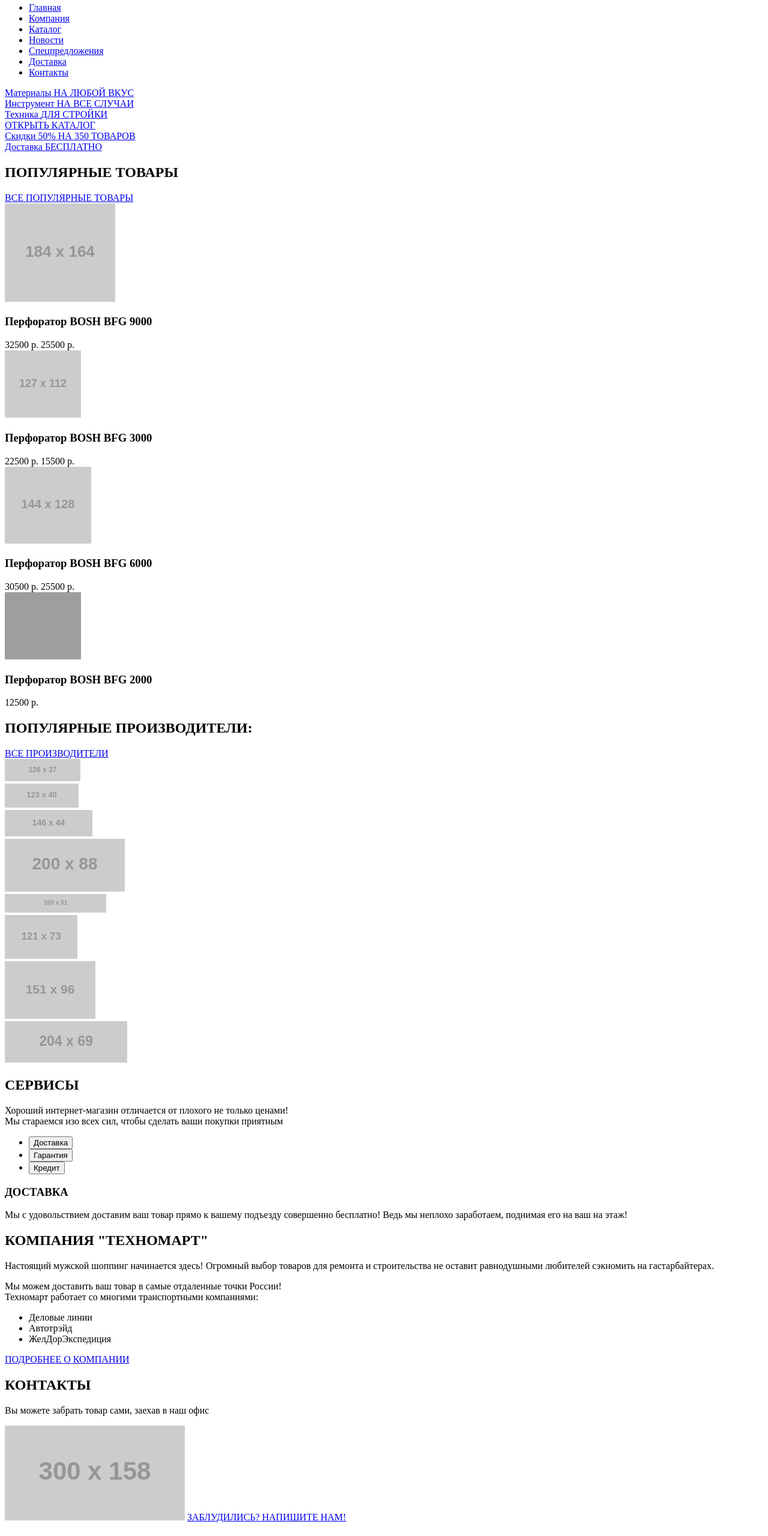
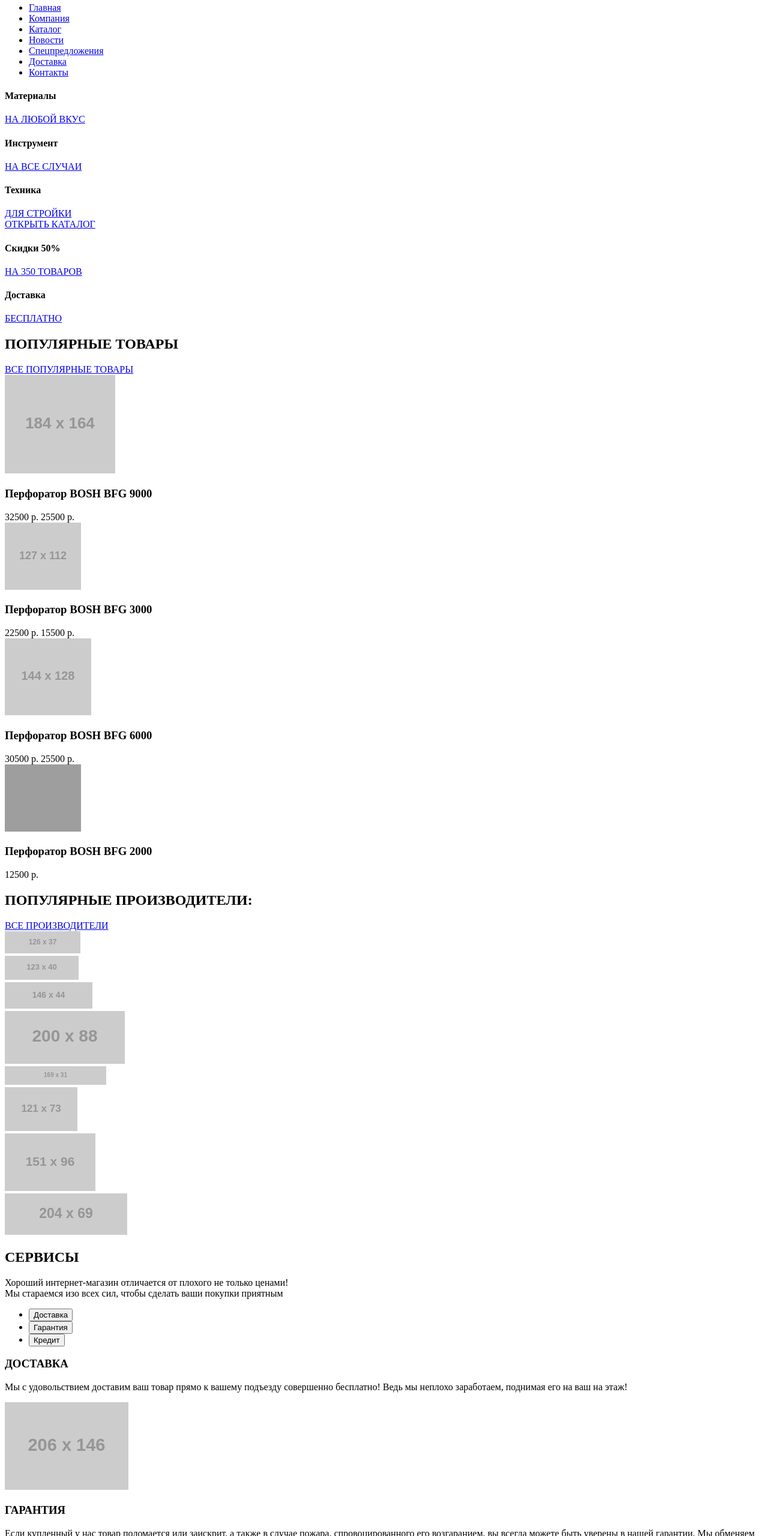
Before and after one commit to PavelMishin/128741-technomart, a plain HTML site: page index.html in a window 1280 px wide. Shown: the part 240-2800 px from the top of the page at 60% size. Drawn offline with Linux system fonts and the light colour scheme; grey boxes are pictures that could not be loaded; placeholder pictures from the web are drawn by us.

Commit message:
исправил замечания

```diff
--- a/index.html
+++ b/index.html
@@ -68,46 +68,36 @@
     </header>
     <main>
       <div class="container">
-        <section>
+        <section class="quick-menu">
           <div class="materials">
-            <a href="#">
-              <span>Материалы</span>
-              <span>НА ЛЮБОЙ ВКУС</span>
-            </a>
+            <h4>Материалы</h4>
+            <a href="#">НА ЛЮБОЙ ВКУС</a>
           </div>
           <div class="instruments">
-            <a href="#">
-              <span>Инструмент</span>
-              <span>НА ВСЕ СЛУЧАИ</span>
-            </a>
+            <h4>Инструмент</h4>
+            <a href="#">НА ВСЕ СЛУЧАИ</a>
           </div>
           <div class="technics">
-            <a href="#">
-              <span>Техника</span>
-              <span>ДЛЯ СТРОЙКИ</span>
-            </a>
+            <h4>Техника</h4>
+            <a href="#">ДЛЯ СТРОЙКИ</a>
           </div>
           <div class="slider">
             <a href="#">ОТКРЫТЬ КАТАЛОГ</a>
           </div>
           <div class="materials">
-            <a href="#">
-              <span>Скидки 50%</span>
-              <span>НА 350 ТОВАРОВ</span>
-            </a>
+            <h4>Скидки 50%</h4>
+            <a href="#">НА 350 ТОВАРОВ</a>
           </div>
           <div class="materials">
-            <a href="#">
-              <span>Доставка</span>
-              <span>БЕСПЛАТНО</span>
-            </a>
+            <h4>Доставка</h4>
+            <a href="#">БЕСПЛАТНО</a>
           </div>
         </section>
-        <section>
+        <section class="popular-goods-header">
           <h2>ПОПУЛЯРНЫЕ ТОВАРЫ</h2>
           <a href="#">ВСЕ ПОПУЛЯРНЫЕ ТОВАРЫ</a>
         </section>
-        <section>
+        <section class="popular-goods-main">
           <article class="goods">
             <img src="http://placehold.it/184x164" width="184" height="164" alt="Перфоратор Bosch BFG 9000">
             <h3>Перфоратор BOSH BFG 9000</h3>
@@ -133,11 +123,11 @@
             <span class="price">12500 р.</span>
           </article>
         </section>
-        <section class="vendors">
+        <section class="popular-vendors-header">
           <h2>ПОПУЛЯРНЫЕ ПРОИЗВОДИТЕЛИ:</h2>
           <a href="#">ВСЕ ПРОИЗВОДИТЕЛИ</a>
         </section>
-        <section class="vendors-popular">
+        <section class="popular-vendors-main">
           <div class="vendor-logo">
             <img src="http://placehold.it/126x37" width="126" height="37" alt="Bosh">
           </div>
@@ -182,15 +172,36 @@
               </li>
             </ul>
           </div>
-          <div class="service-description">
+          <div class="delivery-description">
             <h3>ДОСТАВКА</h3>
             <p>
               Мы с удовольствием доставим ваш товар прямо к вашему подъезду совершенно бесплатно!
               Ведь мы неплохо заработаем, поднимая его на ваш на этаж!
             </p>
+            <img src="http://placehold.it/206x146" width="206" height="146">
+          </div>
+          <div class="quarantee-description">
+            <h3>ГАРАНТИЯ</h3>
+            <p>
+              Если купленный у нас товар поломается или заискрит,
+              а также в случае пожара, спровоцированного его возгаранием,  вы всегда можете быть уверены в нашей гарантии. Мы обменяем сгоревший товар на новый.
+              Дом уж восстановите как-нибудь сами.
+            </p>
+            <img src="http://placehold.it/170x172" width="170" height="172">
+          </div>
+          <div class="credit-description">
+            <h3>КРЕДИТ</h3>
+            <p>
+              Залезть в долговую яму стало проще!<br>
+              Кредитные консультанты придут вам на помощь.
+            </p>
+            <form class="credit-request" action="">
+              <input type="submit" value="ОТПРАВИТЬ ЗАЯВКУ">
+            </form>
+            <img src="http://placehold.it/181x184" width="181" height="184">
           </div>
         </section>
-        <section class="about">
+        <section class="about-us">
           <div class="about-company">
             <h2>КОМПАНИЯ "ТЕХНОМАРТ"</h2>
             <p>Настоящий мужской шоппинг начинается здесь! Огромный выбор товаров для ремонта и строительства не оставит равнодушными любителей сэкномить на гастарбайтерах.</p>
@@ -218,8 +229,8 @@
           <h2>ТЕХНОМАРТ</h2>
         </div>
         <div class="contacts-footer">
-          <span>г. Санкт-Петербург, ул. Б. Конюшенная, д. 19/8</span>
-          <span>+7 (812) 555-05-55</span>
+          <p>г. Санкт-Петербург, ул. Б. Конюшенная, д. 19/8<br>
+          +7 (812) 555-05-55</p>
         </div>
         <div class="footer-navigation-top">
           <ul>
@@ -256,6 +267,7 @@
             </li>
           </ul>
         </div>
+        <div class="main-footer">
           <div class="trademark">
             <span>© 2010-2016 Компания "Техномарт"</span>
             <span>Все права защищены</span>
@@ -272,6 +284,7 @@
             <a href="#">htmlacademy.ru</a>
           </div>
         </div>
+      </div>
     </footer>
   </body>
 </html>
```
Also changed, not shown: catalog.html (+13 -27 lines). Lines whose indentation alone changed are shown as unchanged.
